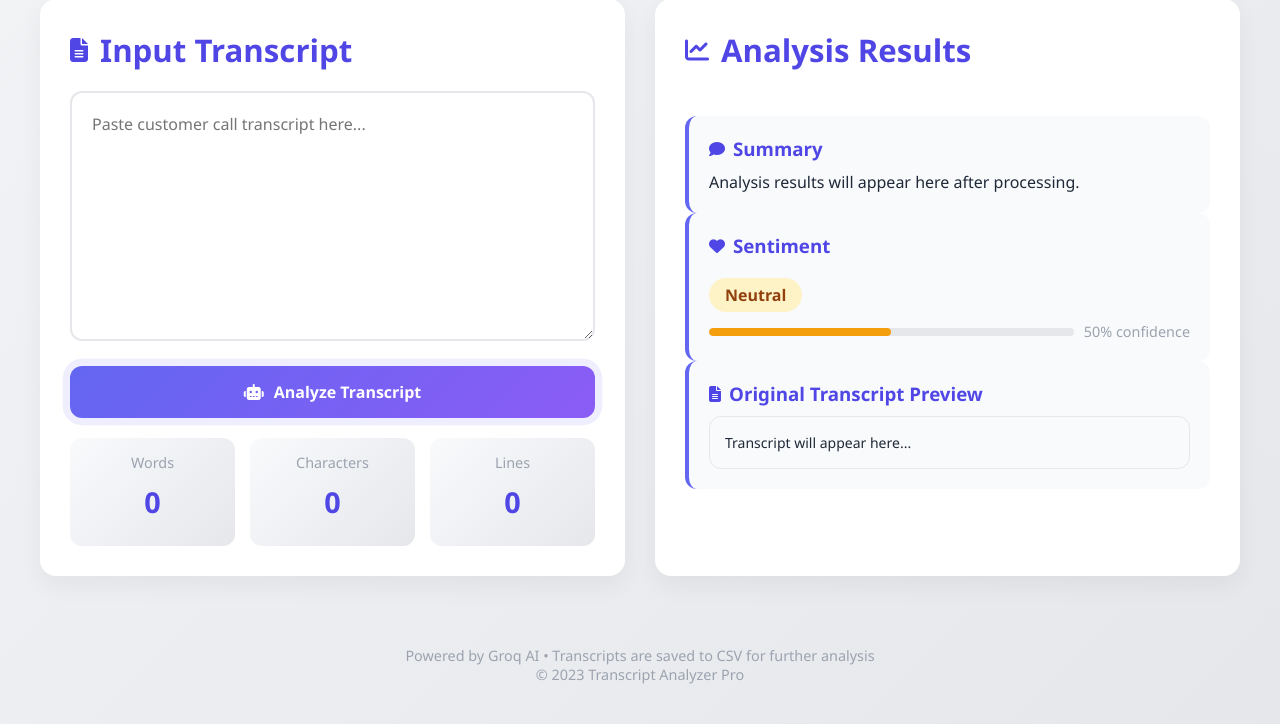
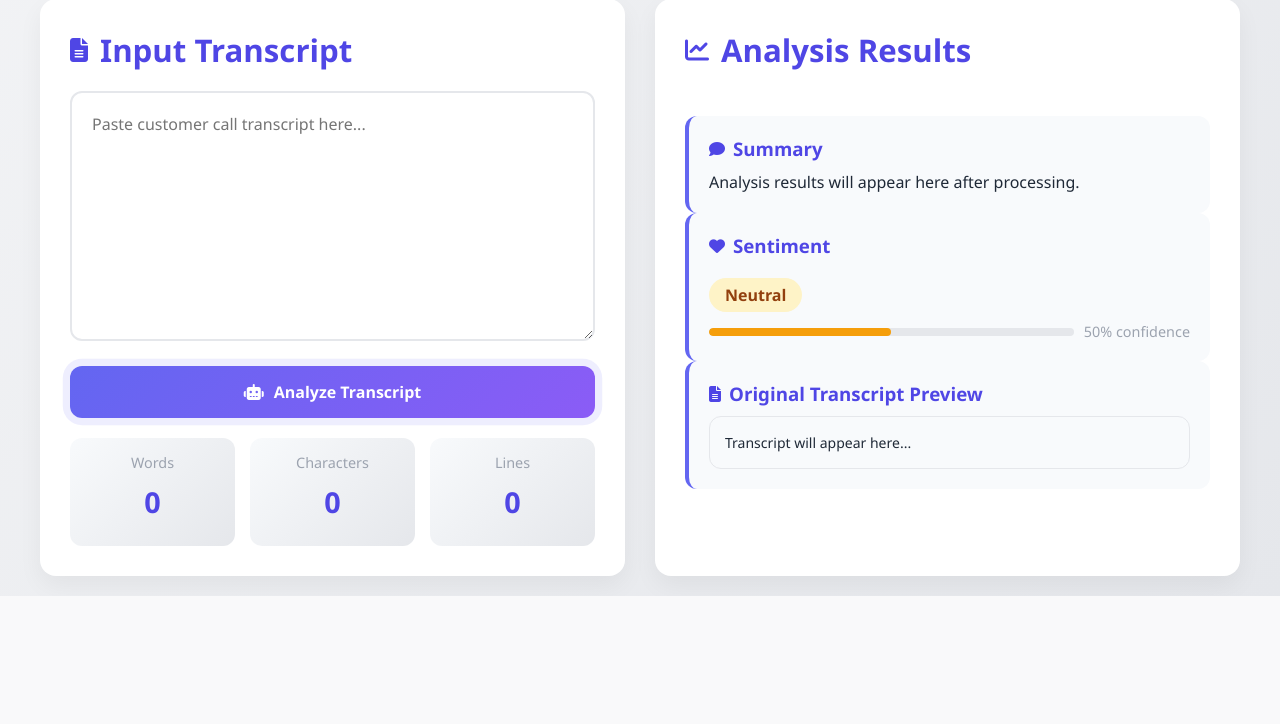
Before and after one commit to ShivangRustagi04/sushtend, a Flask app: page / in a window 1280 px wide. Shown: the part 269-993 px from the top of the page. After the commit the page ends 865 px from the top, so only its background shows below. Run offline with Flask 3, Linux system fonts and the light colour scheme.

Commit message:
"modification in UI"

```diff
--- a/templates/index.html
+++ b/templates/index.html
@@ -441,11 +441,6 @@
                 </div>
             </div>
         </div>
-
-        <footer>
-            <p>Powered by Groq AI • Transcripts are saved to CSV for further analysis</p>
-            <p>© 2023 Transcript Analyzer Pro</p>
-        </footer>
     </div>
 
     <script>
```
